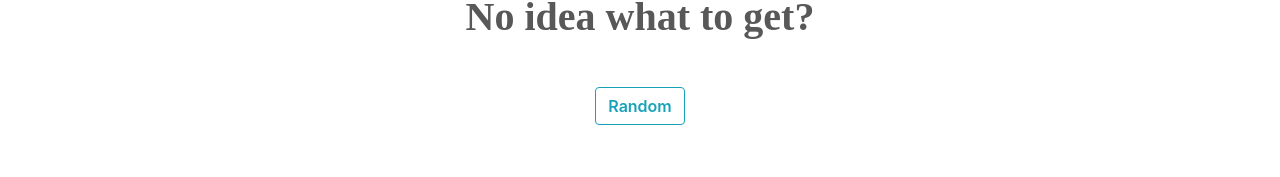
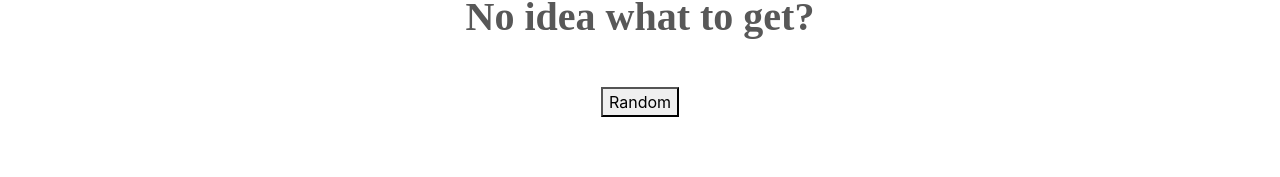
Before and after one commit to linchen1010/myBar, a React (Create React App) app in the folder client/: page /drinks in a window 1280 px wide. Shown: the part 881-1058 px from the top of the page. Built offline with nearby package versions, Linux system fonts and the light colour scheme.

Commit message:
edit random button styling

```diff
--- a/client/src/components/Drinks/Drinks.js
+++ b/client/src/components/Drinks/Drinks.js
@@ -2,10 +2,6 @@ import React, { useState } from 'react';
 import { Container, Row, Col, Button, CloseButton } from 'react-bootstrap';
 import Cocktails from '../Cocktails/Cocktails';
 import DrinkCategory from './DrinkCategory';
-
-const style = {
-  fontWeight: '600',
-};
 
 export default function Drinks() {
   const [random, setRandom] = useState(false);
@@ -73,7 +69,7 @@ export default function Drinks() {
           <Col>
             <Button
               variant="outline-info"
-              style={style}
+              bsPrefix="btn-random"
               onClick={() => click()}
             >
               Random
```
